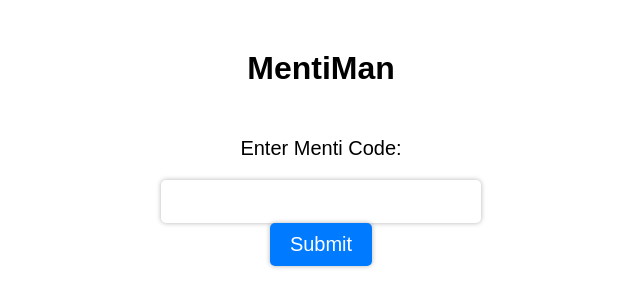
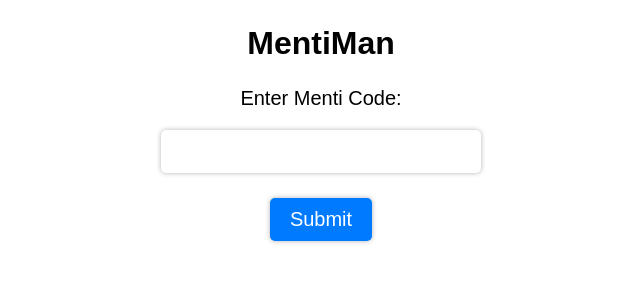
Before and after one commit to MikMik1011/mentiman, a website: page static/index.html in a window 1280 px wide. Shown: the whole page, without its empty margins (319-959 px from the left). Drawn offline with nearby package versions, Linux system fonts and the light colour scheme; files that its build step writes are made by us from their sources; files whose address does not match are found by name.

Commit message:
fix margins

```diff
--- a/static/style.css
+++ b/static/style.css
@@ -5,13 +5,13 @@
 }
 h1 {
   text-align: center;
-  margin-top: 50px;
+  margin-top: 25px;
 }
 form {
   display: flex;
   flex-direction: column;
   align-items: center;
-  margin-top: 50px;
+  margin-top: 25px;
 }
 label {
   font-size: 20px;
@@ -27,6 +27,7 @@
   text-align: center;
 }
 button[type="submit"] {
+  margin-top: 25px;
   font-size: 20px;
   padding: 10px 20px;
   border-radius: 5px;
```
